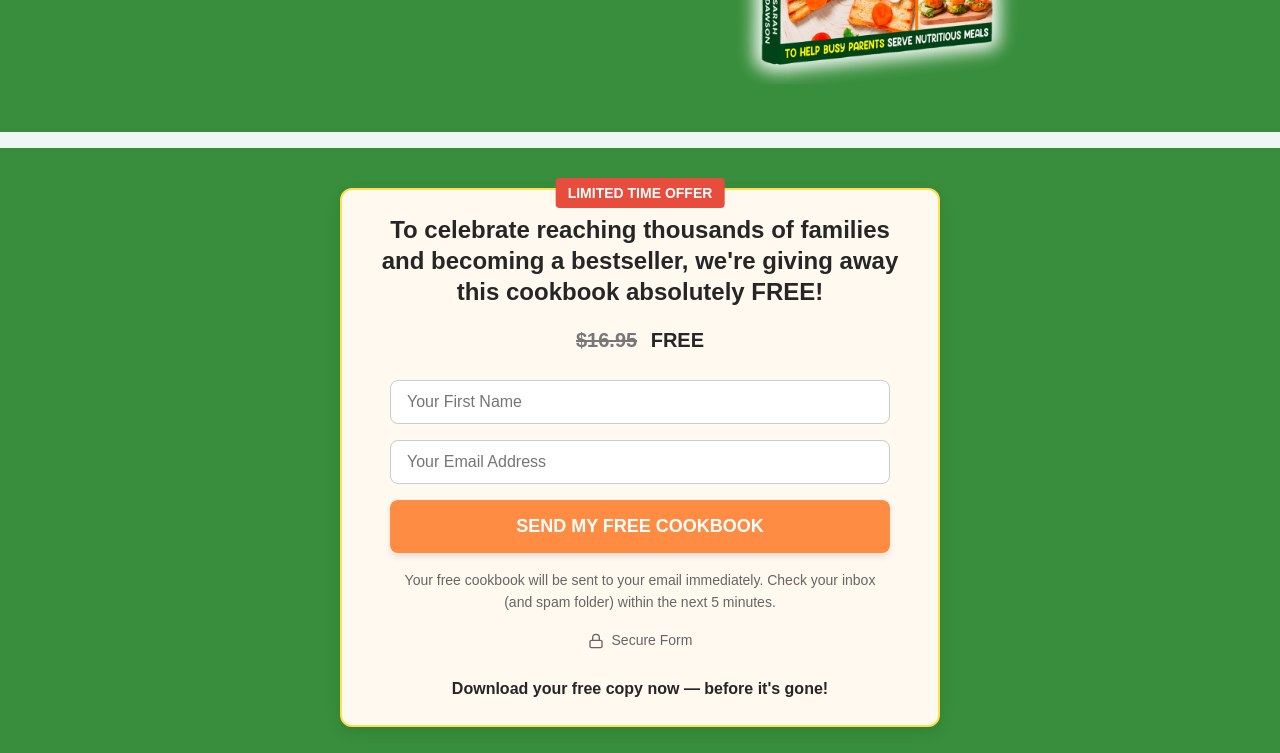
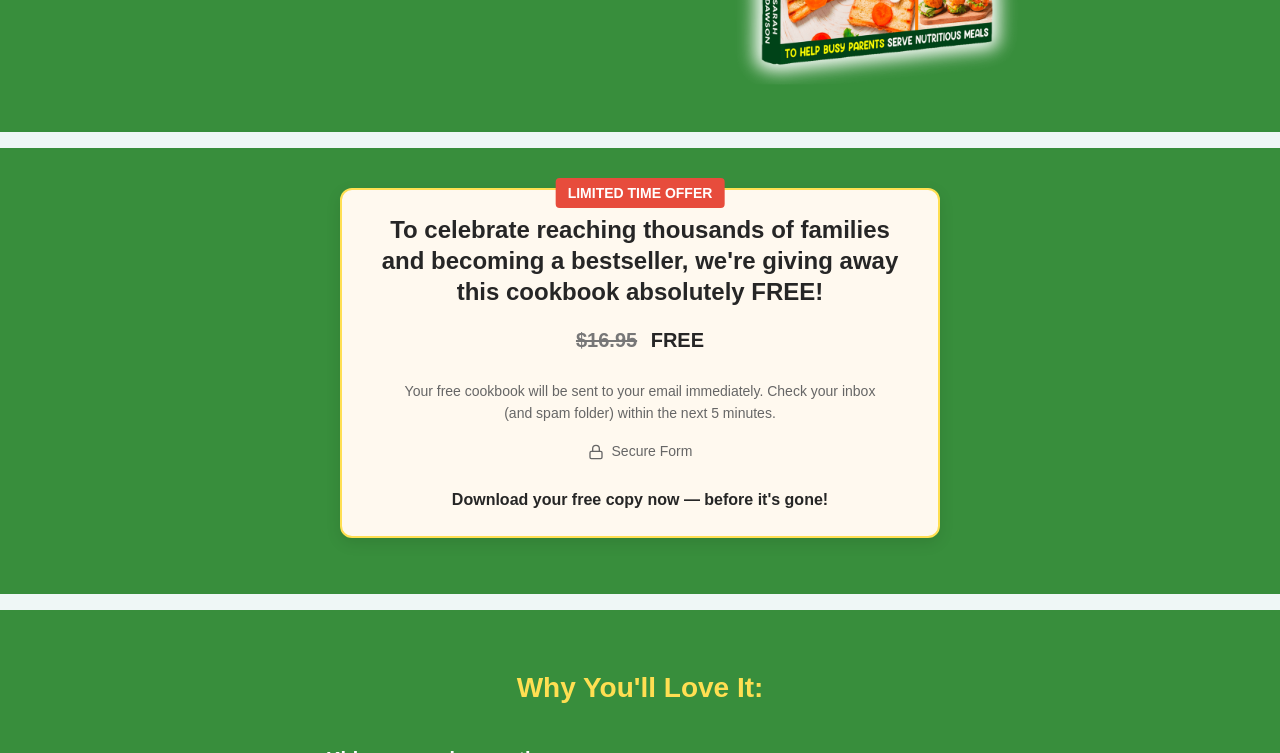
Before and after one commit to Nello29/test-picky-cookbook, a plain HTML site: page index.html in a window 1280 px wide. Shown: the part 508-1261 px from the top of the page. Drawn offline with Linux system fonts and the light colour scheme.

Commit message:
Update index.html

```diff
--- a/index.html
+++ b/index.html
@@ -195,32 +195,6 @@
       flex-direction:column;
       gap:1rem;
       margin:1rem 0;
-    }
-
-    .custom-form input{
-      padding:0.75rem 1rem;
-      border:1px solid #ccc;
-      border-radius:0.5rem;
-      font-size:1rem;
-    }
-
-    .custom-form button{
-      background:var(--orange);
-      color:var(--text-light);
-      border:none;
-      padding:1rem;
-      font-size:1.125rem;
-      font-weight:bold;
-      border-radius:0.5rem;
-      cursor:pointer;
-      transition:all 0.3s ease;
-      box-shadow:0 4px 6px rgba(0,0,0,0.1);
-    }
-
-    .custom-form button:hover{
-      background:#e67e22;
-      transform:translateY(-2px);
-      box-shadow:0 6px 8px rgba(0,0,0,0.15);
     }
 
     .form-note{
@@ -685,11 +659,6 @@
 </script>
 
           <!-- Fallback form for preview - This will be hidden when AWeber form loads -->
-          <div class="custom-form">
-            <input type="text" placeholder="Your First Name" required>
-            <input type="email" placeholder="Your Email Address" required>
-            <button type="submit">SEND MY FREE COOKBOOK</button>
-          </div>
 
           <p class="form-note">Your free cookbook will be sent to your email immediately. Check your inbox (and spam folder) within the next 5 minutes.</p>
 
```
